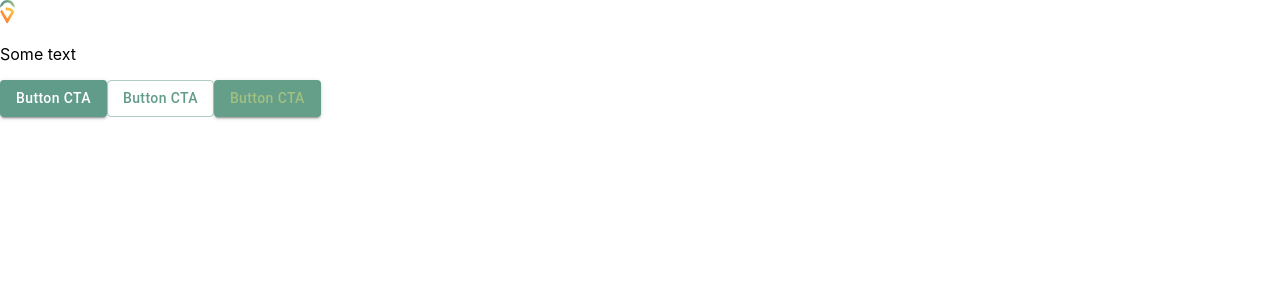
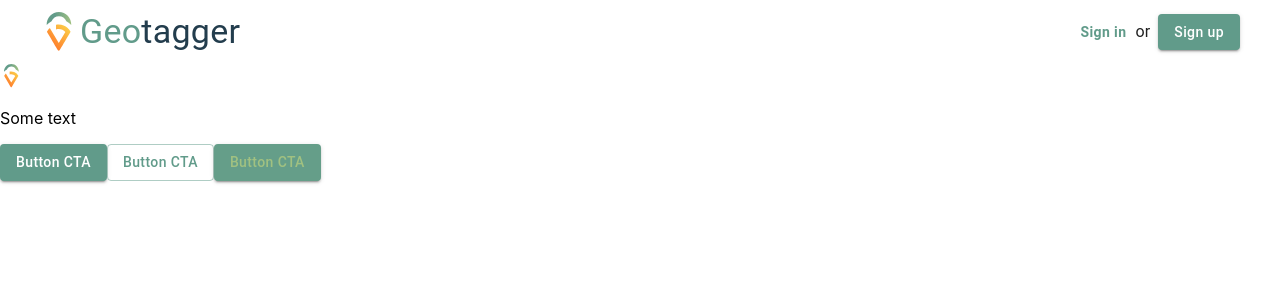
Before and after one commit to Sandi-san/P02-Geotagger, a React (Create React App) app: page / in a window 1280 px wide. Shown: the top 300 px of the page. Built offline with nearby package versions, Linux system fonts and the light colour scheme.

Commit message:
Added basic header widget

```diff
--- /dev/null
+++ b/src/components/ui/Header.tsx
@@ -0,0 +1,46 @@
+import { AppBar, Box, Button, Toolbar, Typography } from "@mui/material";
+import { FC } from "react";
+import theme from "../../theme";
+
+const Header: FC = () => {
+    return (
+        <AppBar position="static" sx={{ backgroundColor: theme.palette.background.default, boxShadow: 'none', padding: '0 16px' }}>
+            <Toolbar sx={{ display: 'flex', justifyContent: 'space-between', alignItems: 'center' }}>
+                {/* Far-left items */}
+                <Box sx={{ display: 'flex', alignItems: 'center' }}>
+                    {/* Logo */}
+                    <Box component="img" src="/logo.svg" alt="Logo" sx={{ height: 40 }} />
+                    {/* Text */}
+                    <Typography variant="h4" component="span" sx={{ display: 'flex', alignItems: 'center' }}>
+                        <span style={{ color: theme.palette.primary.main }}>Geo</span>
+                        <span style={{ color: theme.palette.primary.dark }}>tagger</span>
+                    </Typography>
+                </Box>
+                {/* Far-right items */}
+                <Box sx={{ display: 'flex', alignItems: 'center' }}>
+                    {/* Sign in button */}
+                    <Button
+                        variant="text"
+                        color='primary'
+                        sx={{ textTransform: 'none', fontWeight: 'bold' }}
+                        href="/login"
+                    >
+                        Sign in
+                    </Button>
+                    <Typography variant="body1" sx={{ marginRight: 1, color: theme.palette.text.primary }}>
+                        or
+                    </Typography>
+                    {/* Sign up button */}
+                    <Button
+                        variant="contained"
+                        color='primary'
+                        href="/register"
+                    >
+                        Sign up
+                    </Button>
+                </Box>
+            </Toolbar>
+        </AppBar>
+    )
+}
+export default Header;
--- /dev/null
+++ b/src/components/ui/Layout.tsx
@@ -0,0 +1,18 @@
+import { FC, ReactNode } from "react";
+import Header from "./Header";
+
+interface Props {
+    children: ReactNode | ReactNode[];
+}
+
+//Layout as interface for Header and page (children) element
+const Layout: FC<Props> = ({ children }) => {
+    return (
+        <>
+          <Header
+          />
+          {children}
+          </>
+    )
+}
+export default Layout;
--- a/src/pages/Home.tsx
+++ b/src/pages/Home.tsx
@@ -2,17 +2,19 @@ import { Link } from 'react-router-dom';
 // import Layout from '../components/ui/Layout';
 import { FC } from 'react';
 import { Button } from '@mui/material';
+import Layout from '../components/ui/Layout';
 
 //MAIN PAGE
 const Home: FC = () => {
     return (
         <>
-            <img src="./logo.svg" className="App-logo" alt="logo" />
-            <p>Some text</p>
-            <Button color='primary' variant='contained'>Button CTA</Button>
-            <Button color='primary' variant='outlined'>Button CTA</Button>
-            <Button color='secondary' variant='contained'>Button CTA</Button>
-
+            <Layout>
+                <img src="./logo.svg" className="App-logo" alt="logo" />
+                <p>Some text</p>
+                <Button color='primary' variant='contained'>Button CTA</Button>
+                <Button color='primary' variant='outlined'>Button CTA</Button>
+                <Button color='secondary' variant='contained'>Button CTA</Button>
+            </Layout>
             {/* <Layout>
         <div className="flex flex-col items-center justify-center h-full">
           <h1 className="text-6xl font-bold mb-4">E-auctions made easy!</h1>
--- a/src/theme.js
+++ b/src/theme.js
@@ -27,6 +27,9 @@ const theme = createTheme({
         typography: {
           fontFamily: 'Roboto, Arial, sans-serif', // Customize fonts
         },
+        background:{
+            default: '#FFFFFF'
+        }
     }
 })
 
```
Also changed, not shown: public/logo.svg.
